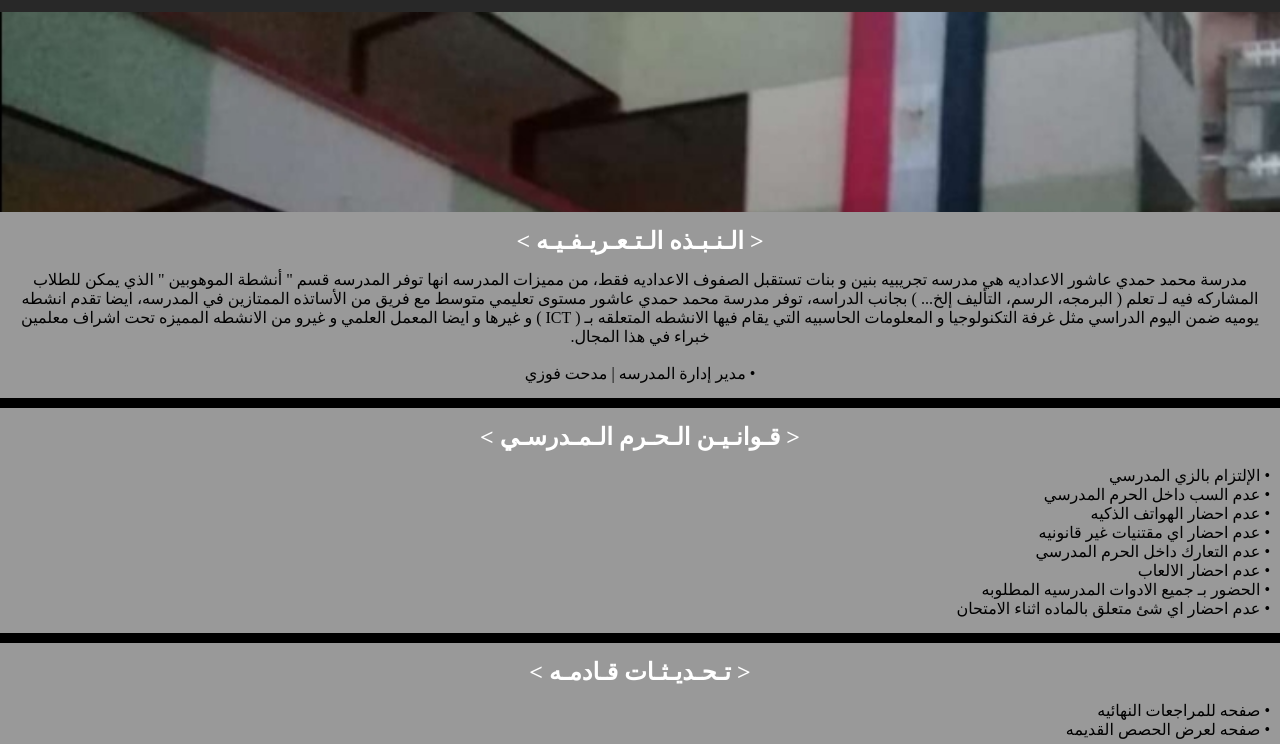
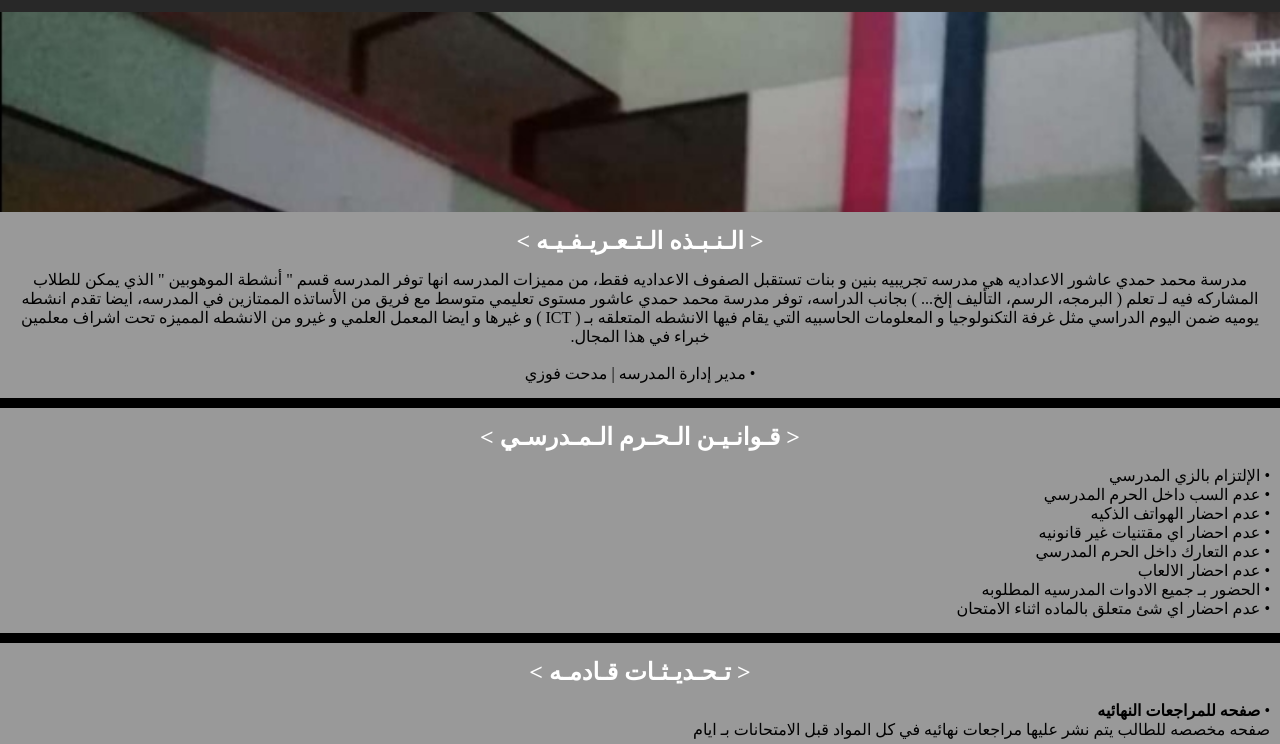
Before and after one commit to NB991/Smart-School-platform-, a plain HTML site: page index.html in a window 1280 px wide. Shown: the part 56-800 px from the top of the page. Drawn offline with Linux system fonts and the light colour scheme.

Commit message:
Update index.html

```diff
--- a/index.html
+++ b/index.html
@@ -55,13 +55,18 @@
                         </div>
 
 
-                        <div class="comeing-up">
+                                                <div class="comeing-up">
                             <h2>< تـحـديـثـات قـادمـه >  </h2>
                                 <p>
-                                    • صفحه للمراجعات النهائيه
-                                    <br> • صفحه لعرض الحصص القديمه
+                                • <strong> صفحه للمراجعات النهائيه </strong>
+                                <br> صفحه مخصصه للطالب يتم نشر عليها مراجعات نهائيه في كل المواد قبل الامتحانات بـ ايام
+
+                                <br><br> • <strong> صفحة ولي الأمر </strong>
+                                <br> صفحه مخصصه لـ ولي أمر الطالب يمكنه من خلالها معرفة ( الحضور، الغياب، السلوكيات  ) الخاصه بـ ابنه و يتم تجديدها بشكل شهري
                                 </p>
                             </div>
+
+
 
 
 
```
